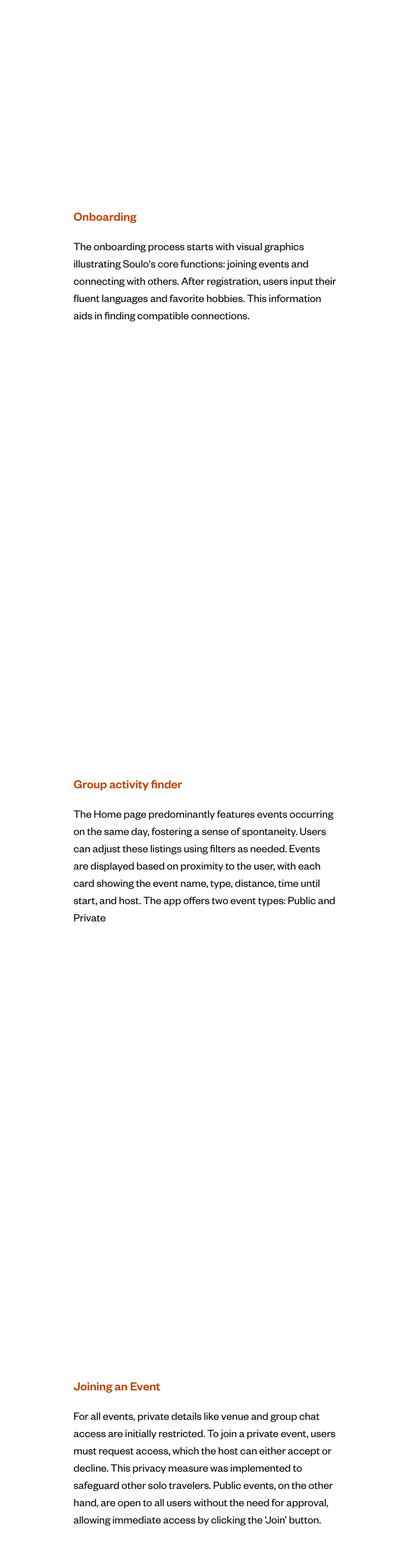
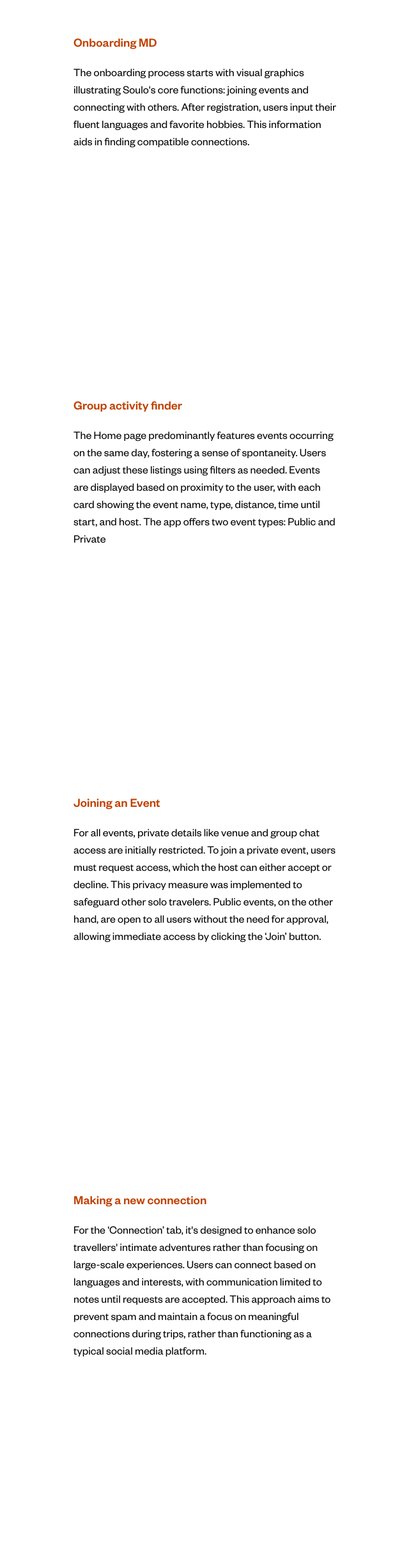
Before and after one commit to claret2002/portfolio2024-v1, a Next.js app: page /projects/soulo in a window 1280 px wide. Shown: the part 5778-8202 px from the top of the page at 64% size, without its empty margins (599-1239 px from the left). Built offline with nearby package versions, Linux system fonts and the light colour scheme; grey boxes are pictures that could not be loaded.

Commit message:
fixed Soulo body copy responsiveness issues

```diff
--- a/src/app/(sub)/projects/soulo/page.tsx
+++ b/src/app/(sub)/projects/soulo/page.tsx
@@ -342,10 +342,10 @@ export default function Home() {
                 </div>
 
 
-                <div className="col-start-6 col-span-4 pt-60 mt-80 ml-16">
+                <div className="col-start-6 col-span-4 ml-16 mt-72 md:mt-96 lg:mt-96 lg:pt-40">
 
                     <h3 className="text-xl font-foundersGrotesk font-medium text-customOrange">
-                        Onboarding
+                        Onboarding <span className="lg:hidden md:visible ">MD</span>
                     </h3>
 
                     <p className="text-base font-foundersGrotesk mt-5">
@@ -368,7 +368,7 @@ export default function Home() {
                 </div>
 
 
-                <div className="col-start-6 col-span-4 pt-60 mt-80 ml-16">
+                <div className="col-start-6 col-span-4 ml-16 mt-60 md:mt-96 lg:mt-96 lg:pt-40 ml-16">
 
                     <h3 className="text-xl font-foundersGrotesk font-medium text-customOrange">
                         Group activity finder
@@ -395,7 +395,7 @@ export default function Home() {
                 </div>
 
 
-                <div className="col-start-6 col-span-4 pt-60 mt-80 ml-16">
+                <div className="col-start-6 col-span-4 ml-16 mt-60 md:mt-96 lg:mt-96 lg:pt-40 ml-16">
 
                     <h3 className="text-xl font-foundersGrotesk font-medium text-customOrange">
                         Joining an Event
@@ -413,7 +413,6 @@ export default function Home() {
 
             </div>
 
-
             <div className="mx-custom-margin grid grid-cols-10 gap-x-5 mt-36">
 
                 <div className="col-start-3 col-span-3 video-container mt-10">
@@ -423,7 +422,7 @@ export default function Home() {
                 </div>
 
 
-                <div className="col-start-6 col-span-4 pt-60 mt-80 ml-16">
+                <div className="col-start-6 col-span-4 ml-16 mt-60 md:mt-96 lg:mt-96 lg:pt-40 ml-16">
 
                     <h3 className="text-xl font-foundersGrotesk font-medium text-customOrange">
                         Making a new connection
@@ -432,9 +431,13 @@ export default function Home() {
                     <p className="text-base font-foundersGrotesk mt-5">
                         For the &lsquo;Connection&rsquo; tab, it&apos;s designed to enhance solo
                         travellers&apos; intimate adventures rather
-                        than focusing on large-scale experiences. Users can connect based on languages and interests,
-                        with communication limited to notes until requests are accepted. This approach aims to prevent
-                        spam and maintain a focus on meaningful connections during trips, rather than functioning as a
+                        than focusing on large-scale experiences. Users can connect based on languages and
+                        interests,
+                        with communication limited to notes until requests are accepted. This approach aims to
+                        prevent
+                        spam and maintain a focus on meaningful connections during trips, rather than
+                        functioning as
+                        a
                         typical social media platform.
                     </p>
 
@@ -442,24 +445,41 @@ export default function Home() {
 
             </div>
 
-            {/*<div className="mx-custom-margin grid grid-cols-10 gap-x-5 mt-96">*/}
-
-            {/*    <div className="col-start-3 col-span-4">*/}
-            {/*        <h3 className="text-caseStudyHeader font-foundersGrotesk font-medium">*/}
-            {/*            REFLECTION*/}
-            {/*        </h3>*/}
-            {/*        <p className="text-base font-foundersGrotesk mt-5">*/}
-            {/*            asdasd*/}
-            {/*        </p>*/}
-
-            {/*        <p className="text-base font-foundersGrotesk mt-5">*/}
-            {/*            asdasd*/}
-            {/*        </p>*/}
 
 
-            {/*    </div>*/}
 
-            {/*</div>*/}
+
+    {/*<div className="mx-custom-margin grid grid-cols-10 gap-x-5 mt-96">*/
+    }
+
+    {/*    <div className="col-start-3 col-span-4">*/
+    }
+    {/*        <h3 className="text-caseStudyHeader font-foundersGrotesk font-medium">*/
+    }
+    {/*            REFLECTION*/
+    }
+    {/*        </h3>*/
+    }
+    {/*        <p className="text-base font-foundersGrotesk mt-5">*/
+    }
+    {/*            asdasd*/
+    }
+    {/*        </p>*/
+    }
+
+    {/*        <p className="text-base font-foundersGrotesk mt-5">*/
+    }
+    {/*            asdasd*/
+    }
+    {/*        </p>*/
+    }
+
+
+    {/*    </div>*/
+    }
+
+    {/*</div>*/
+    }
 
     <div className="mx-custom-margin grid grid-cols-10 gap-x-5 ">
         <div className="bg-white py-40 col-start-1 col-span-full">
@@ -469,5 +489,6 @@ export default function Home() {
 
 
 </main>
-    );
+)
+    ;
 }
--- a/tailwind.config.ts
+++ b/tailwind.config.ts
@@ -85,6 +85,17 @@ const config: Config = {
         'home-top': '17rem', // Your custom margin value
         'thumbnail-top' :'0.62rem',
       },
+
+      screens: {
+        'sm': '1300px',
+        // => @media (min-width: 640px) { ... }
+
+        'md': '1400px',
+        // => @media (min-width: 1024px) { ... }
+
+        'lg': '1750px',
+        // => @media (min-width: 1280px) { ... }
+      },
     },
   },
   plugins: [],
```
Also changed, not shown: 1 other file (tests, documents, lock files or other folders). Lines whose indentation alone changed are shown as unchanged.
